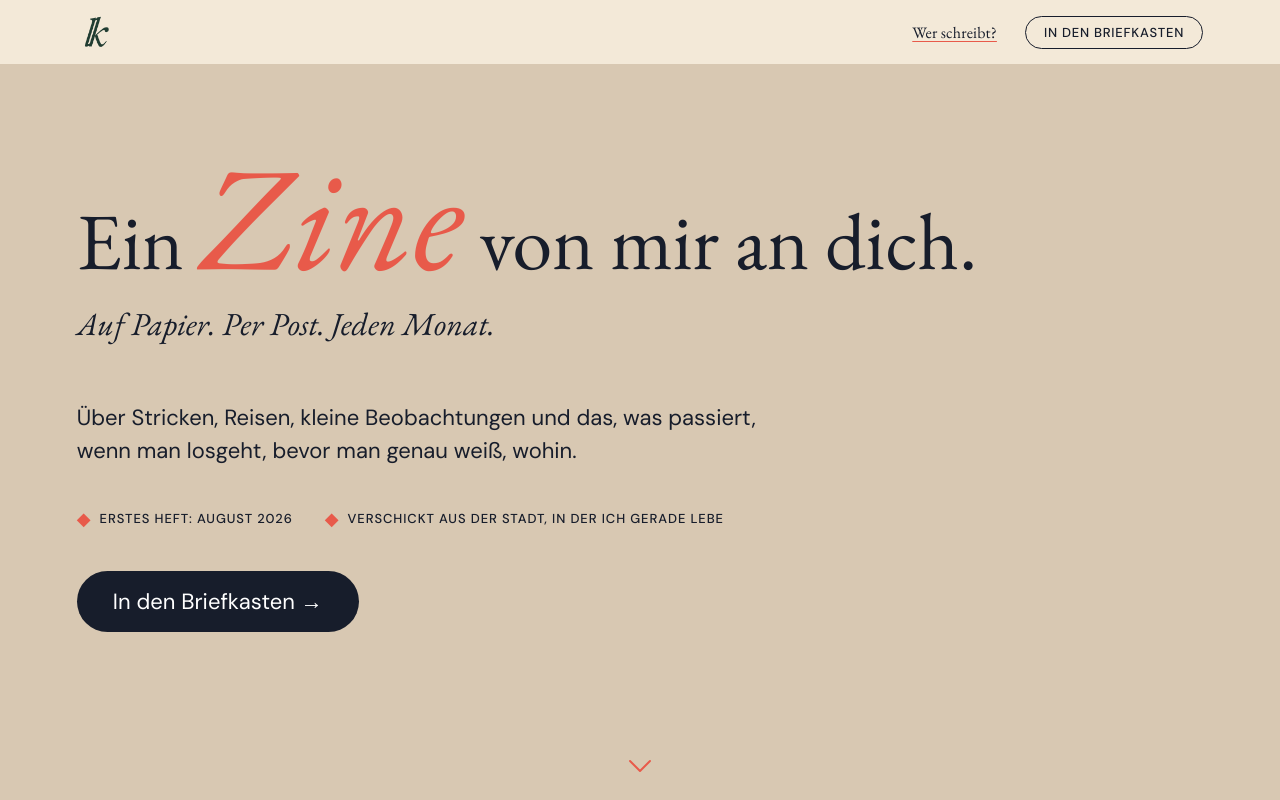
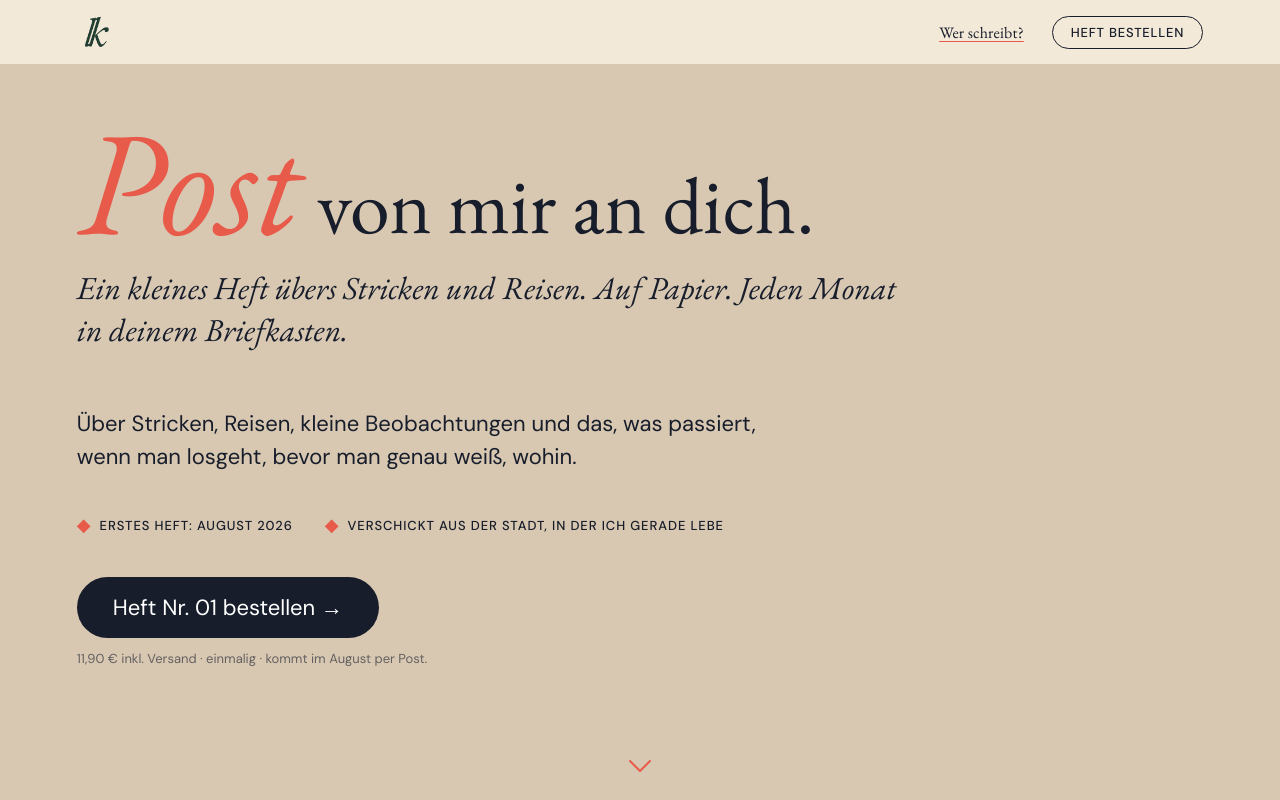
Before and after one commit to abclike124/little-knitaly, a plain HTML site: page index.html in a window 1280 px wide. Shown: the top 800 px of the page. Drawn offline with nearby package versions, Linux system fonts and the light colour scheme; a web font is replaced by a local one.

Commit message:
Update hero copy: new headline, subline, button text + microcopy; drop 'In den Briefkasten'
Co-Authored-By: Claude Sonnet 4.6 <noreply@anthropic.com>

```diff
--- a/index.html
+++ b/index.html
@@ -190,6 +190,15 @@
     border-radius: 100px;
     text-decoration: none;
     transition: background 0.2s, color 0.2s;
+  }
+
+  .hero-microcopy {
+    font-family: 'Neue Machina', 'DM Sans', sans-serif;
+    font-size: 13px;
+    color: var(--navy);
+    opacity: 0.6;
+    margin-top: 12px;
+    margin-bottom: 0;
   }
 
   .btn-primary:hover {
@@ -944,7 +953,7 @@
   <a href="#"><img src="little_knitaly_logo_darkgreen.png" alt="little knitaly" class="nav-logo"></a>
   <div class="nav-right">
     <a href="#wer-schreibt" class="nav-link">Wer schreibt?</a>
-    <a href="#briefkasten" class="nav-pill">IN DEN BRIEFKASTEN</a>
+    <a href="https://buy.stripe.com/4gMbIU6Jaa0obCc6C5fnO00" class="nav-pill">HEFT BESTELLEN</a>
   </div>
 </nav>
 
@@ -952,17 +961,17 @@
 <section id="hero">
   <div class="hero-inner">
     <h1 class="hero-headline">
-      <span class="word-ein">Ein</span>
-      <a href="#einen-brief" class="word-brief">Zine</a>
+      <a href="#einen-brief" class="word-brief">Post</a>
       <span class="word-rest">von mir an dich.</span>
     </h1>
-    <p class="hero-subline">Auf Papier. Per Post. Jeden Monat.</p>
+    <p class="hero-subline">Ein kleines Heft übers Stricken und Reisen. Auf Papier. Jeden Monat in deinem Briefkasten.</p>
     <p class="hero-body">Über Stricken, Reisen, kleine Beobachtungen und das, was passiert,<br>wenn man losgeht, bevor man genau weiß, wohin.</p>
     <div class="hero-tags">
       <span class="hero-tag"><span class="diamond">◆</span> ERSTES HEFT: AUGUST 2026</span>
       <span class="hero-tag"><span class="diamond">◆</span> VERSCHICKT AUS DER STADT, IN DER ICH GERADE LEBE</span>
     </div>
-    <a href="#briefkasten" class="btn-primary">In den Briefkasten →</a>
+    <a href="https://buy.stripe.com/4gMbIU6Jaa0obCc6C5fnO00" class="btn-primary">Heft Nr. 01 bestellen →</a>
+    <p class="hero-microcopy">11,90 € inkl. Versand · einmalig · kommt im August per Post.</p>
   </div>
   <div class="scroll-indicator" aria-hidden="true">
     <svg width="24" height="14" viewBox="0 0 24 14" fill="none">
@@ -1125,7 +1134,7 @@
   <a href="#"><img src="little_knitaly_logo_cream.png" alt="little knitaly" class="footer-logo"></a>
   <div class="footer-right">
     <div class="footer-links">
-      <a href="#briefkasten">In den Briefkasten</a>
+      <a href="https://buy.stripe.com/4gMbIU6Jaa0obCc6C5fnO00">Heft bestellen</a>
       <span class="sep">·</span>
       <a href="impressum.html">Impressum</a>
       <span class="sep">·</span>
```
